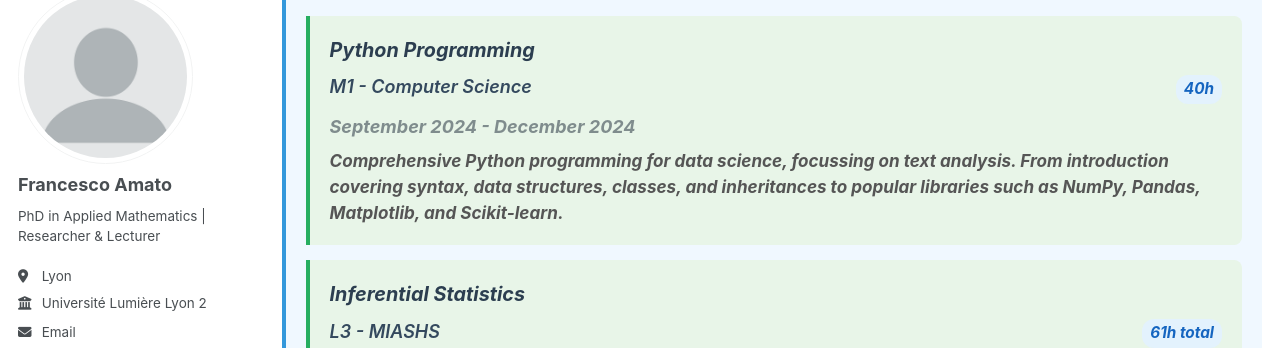
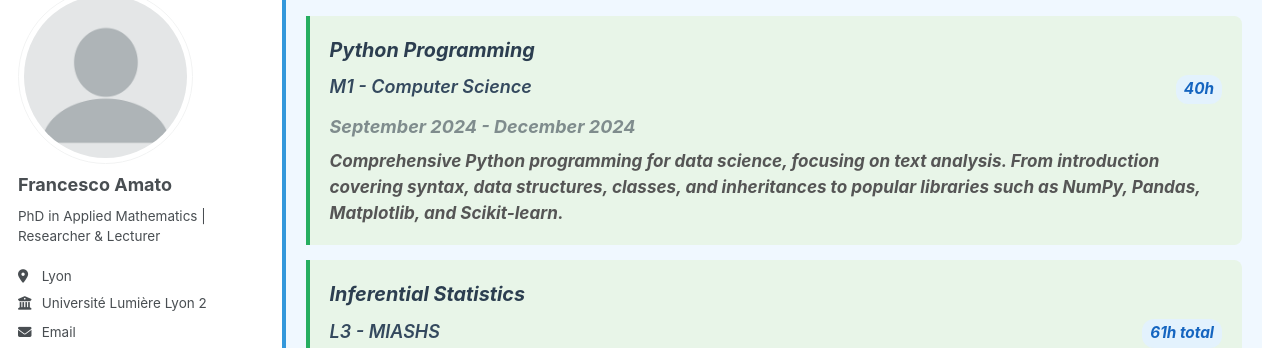
Before and after one commit to FraAmato/FraAmato.github.io, a Jekyll site: the page built from _pages/teaching.md, in a window 1280 px wide and 900 px high, scrolled down 1246 px. Shown: the part 110-458 px from the top of the window. Built offline with Jekyll 4.4.1, drawn with Linux system fonts in a browser that asks for light colours; some web fonts are replaced; a script that is not in the unit is left out.

Commit message:
Update teaching.md

```diff
--- a/_pages/teaching.md
+++ b/_pages/teaching.md
@@ -249,7 +249,7 @@ author_profile: true
     </div>
     <div class="course-period">September 2024 - December 2024</div>
     <div class="course-description">
-      Comprehensive Python programming for data science, focussing on text analysis. From introduction covering syntax, data structures, classes, and inheritances to popular libraries such as NumPy, Pandas, Matplotlib, and Scikit-learn.
+      Comprehensive Python programming for data science, focusing on text analysis. From introduction covering syntax, data structures, classes, and inheritances to popular libraries such as NumPy, Pandas, Matplotlib, and Scikit-learn.
     </div>
   </div>
 
@@ -371,6 +371,7 @@ author_profile: true
       Multivariable calculus covering continuity, differentiability, partial differentiation, convexity and optimization.
     </div>
   </div>
+ </div>
 </div>
 
 ## 🎯 Teaching Subjects & Expertise
```
